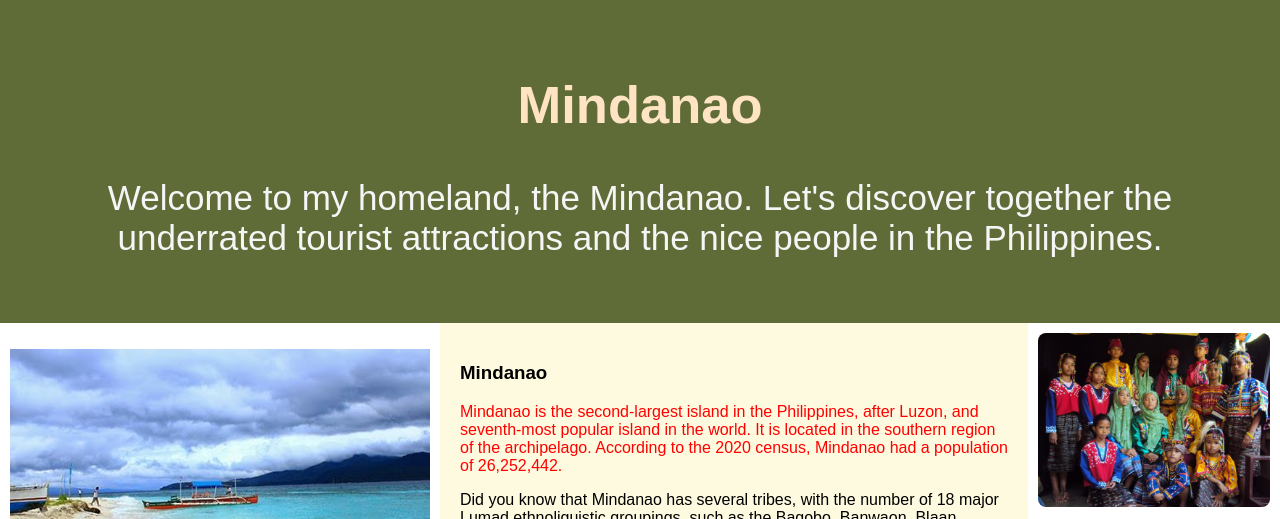
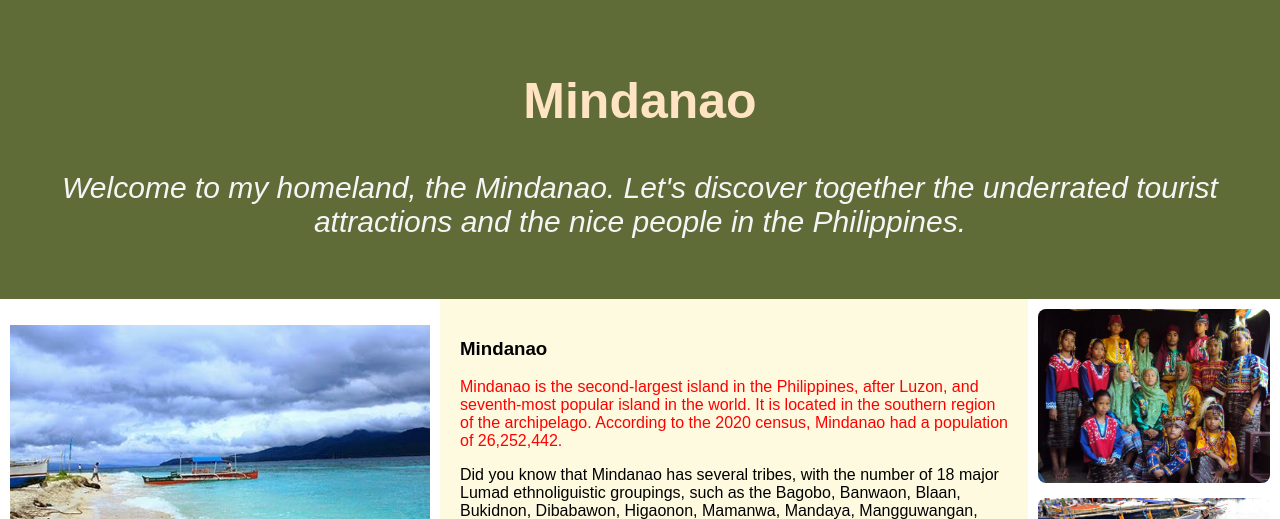
Before and after one commit to PseuDawncode/firstwebpage, a plain HTML site: page index.html in a window 1280 px wide. Shown: the top 519 px of the page. Drawn offline with Linux system fonts and the light colour scheme.

Commit message:
Exploring: updated font-style and font-weight

```diff
--- a/index.html
+++ b/index.html
@@ -18,7 +18,7 @@
       <nav>
         <ul>
           <li>
-            <a href="https://www.youtube.com/watch?v=6vyaZJszeJY">
+            <a href="https://www.tripadvisor.com/ShowUserReviews-g2223522-d2242656-r298097372-Enchanted_River-Hinatuan_Surigao_del_Sur_Province_Mindanao.html">
               <img src="./images/mindanao1.jpg" alt="a wonderful seashore with boat"></li>
             </a>
           <li>
--- a/styles/index.css
+++ b/styles/index.css
@@ -11,9 +11,6 @@ body {
 header {
   background-color:#606C38;
   padding: 30px;
-  text-align: center;
-  font-size: 35px;
-  color: white;
 }
 
 /* columns/boxes*/
@@ -45,6 +42,9 @@ nav ul {
 h2 {
     color: bisque !important;
     color: red;
+    text-align: center;
+    font-size: 50px;
+    font-weight: 800;
 }
 
 #first-paragraph {
@@ -58,6 +58,9 @@ h2 {
 #title {
    color: yellow;
    color: whitesmoke;
+   text-align: center;
+   font-size: 30px;
+   font-style: italic;
 }
 
 
```
